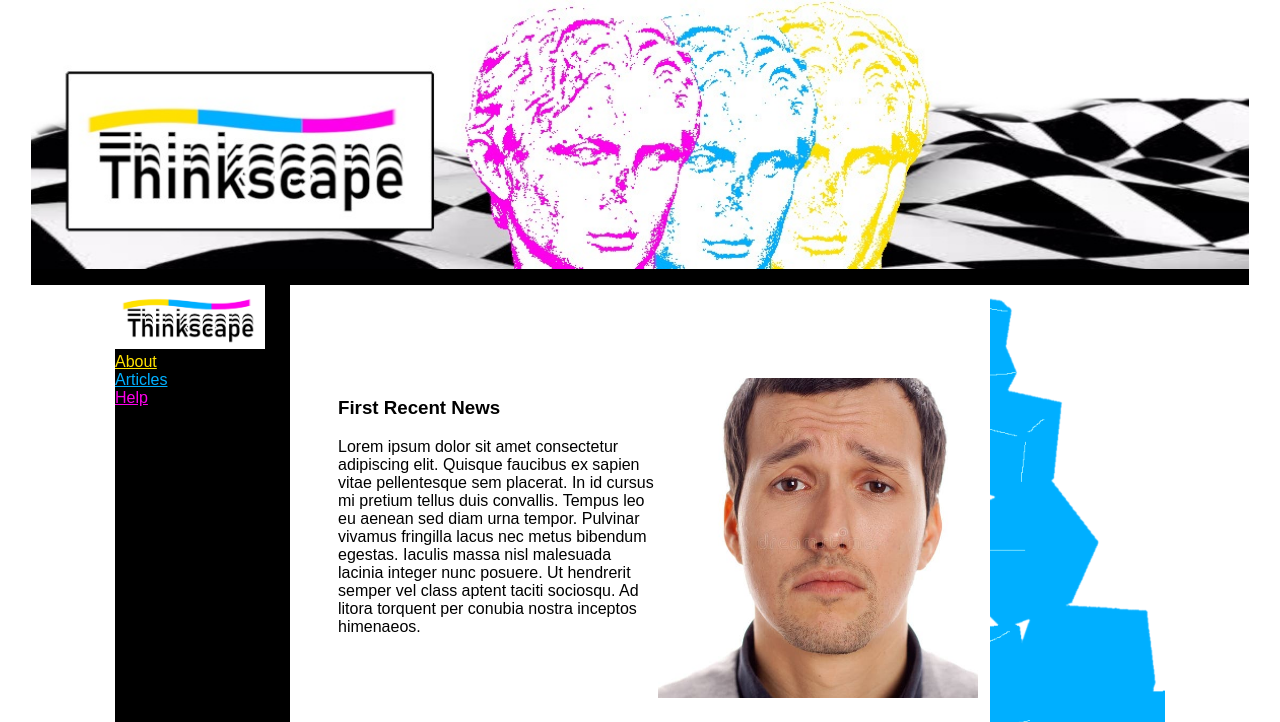
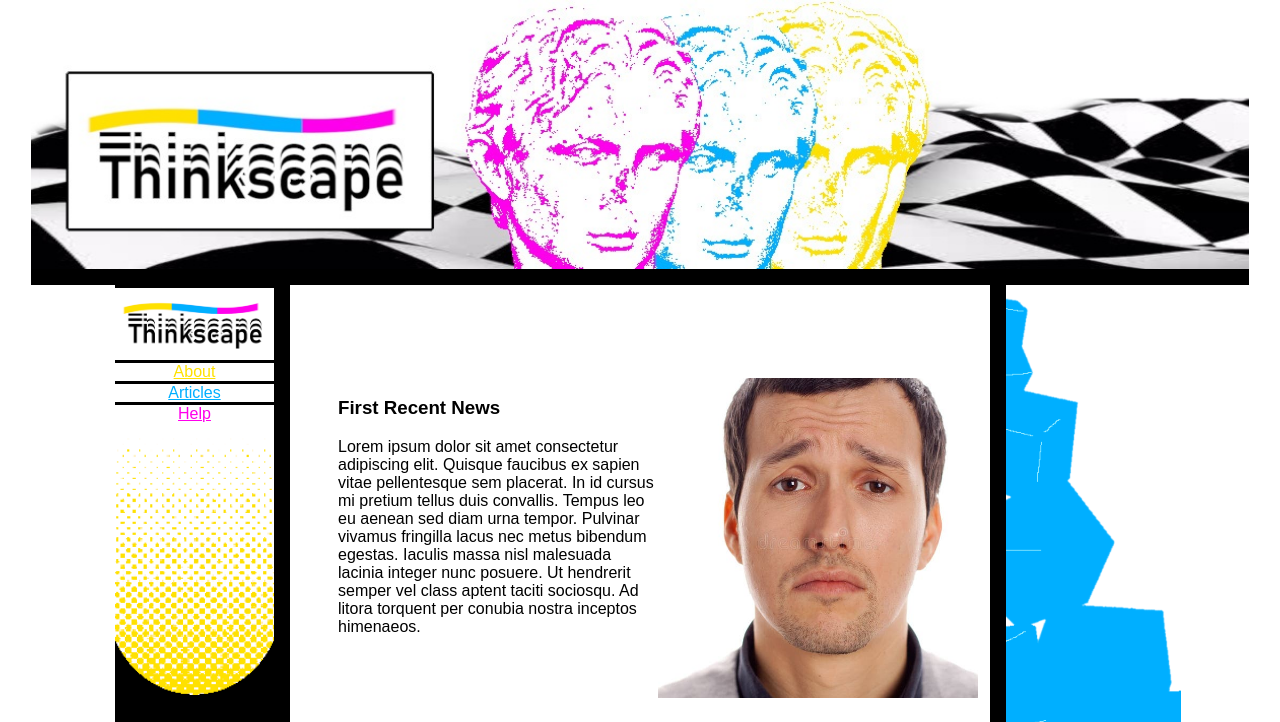
Before and after one commit to fafonse/se1400, a plain HTML site: page milestone4/index.html in a window 1280 px wide. Shown: the top 722 px of the page. Drawn offline with Linux system fonts and the light colour scheme.

Commit message:
added nav bar edge

```diff
--- a/milestone4/index.html
+++ b/milestone4/index.html
@@ -19,6 +19,7 @@
                 <a href="index.html" style="color: #FFE100;">About</a>
                 <a href="index.html" style="color: #00AFFF;">Articles</a>
                 <a href="index.html" style="color: #FF00EC;">Help</a>
+                <img id="nav-sticky-edge" src="./media/nav-sticky-bg.png">
             </nav>
         </div>
         <img id="right-sidebar" src="media/right-sidebar.png" atl="Right sidebar background">
--- a/milestone4/style.css
+++ b/milestone4/style.css
@@ -29,17 +29,18 @@ body {
 
 #nav-bar {
     display: grid;
-    grid-template-rows: 75px 10em;
+    grid-template-rows: 75px 8em 145px;
     grid-row: 2 / 4;
     align-self: start;
     grid-column: 2 / 3;
     background-image: url('./media/left-sidebar.jpg');
     height: 1280px;
+    border-right: 1em solid black;
     /* must manually set to 90% or whatever */
 }
 
 #nav-bar img {
-    width: 150px;
+    width: 100%;
     align-self: center;
 }
 
@@ -47,17 +48,26 @@ nav {
     position: sticky;
     display: flex;
     flex-flow: column nowrap;
+    justify-content: space-between;
+    text-align: center;
     top: 0;
 }
 
+nav a {
+    background-color: white;
+    border-top: 3px solid black;
+}
+
+
 #right-sidebar {
-    width: 100%;
+    width: 175px;
     height: 1280px;
     grid-row: 2 / -2;
     grid-column: 7 / 8;
-    object-fit: fill;
+    object-fit: contain;
     display: block;
     align-self: end;
+    border-left: 1em solid black;
 }
 
 
```
Also changed, not shown: milestone4/media/nav-sticky-bg.png (added).
